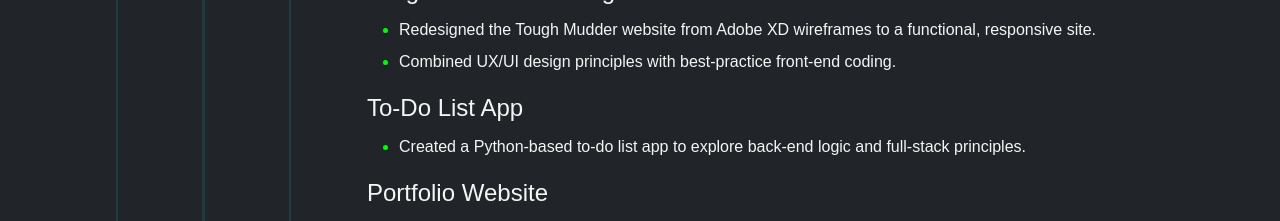
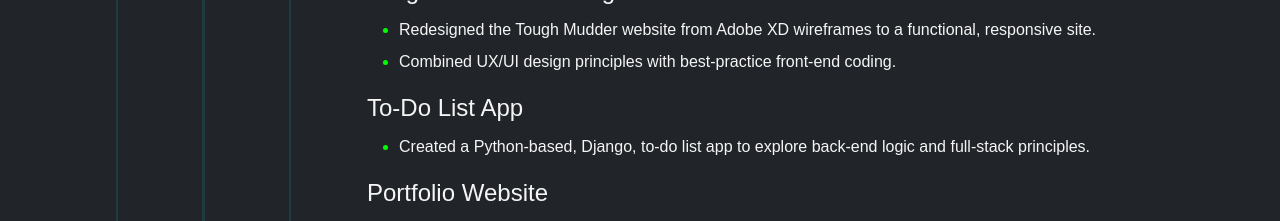
Before and after one commit to Bateeters/BrianTeetersPortfolio, a React (Vite) app in the folder portfolio/: page /about in a window 1280 px wide. Shown: the part 1640-1861 px from the top of the page. Built offline with nearby package versions, Linux system fonts and the light colour scheme.

Commit message:
updated to-do list description (django)

```diff
--- a/portfolio/src/js/projectsList.js
+++ b/portfolio/src/js/projectsList.js
@@ -59,9 +59,9 @@ export const projects = [
     {
         id: "04",
         title: "To-Do List",
-        description: "A simple to-do list application built with Python. While straightforward, it represents some of my first steps into backend development and full-stack thinking, laying the foundation for future work and projects with data handling, logic structuring, and server-side programming.",
+        description: "A simple to-do list application built with Python utilizing Django. While straightforward, it represents some of my first steps into backend development and full-stack thinking, laying the foundation for future work and projects with data handling, logic structuring, and server-side programming.",
         image: toDoList,
-        tech: ["Python"],
+        tech: ["Python", "Django"],
         links: [
             { id: "1", title: "GitHub", url: "https://github.com/Bateeters/todo_list" }
         ],
--- a/portfolio/src/js/resume.js
+++ b/portfolio/src/js/resume.js
@@ -71,7 +71,7 @@ export const resume = [
         title: "To-Do List App",
         link: "GitHub",
         bullets: [
-          "Created a Python-based to-do list app to explore back-end logic and full-stack principles."
+          "Created a Python-based, Django, to-do list app to explore back-end logic and full-stack principles."
         ]
       },
       {
```
